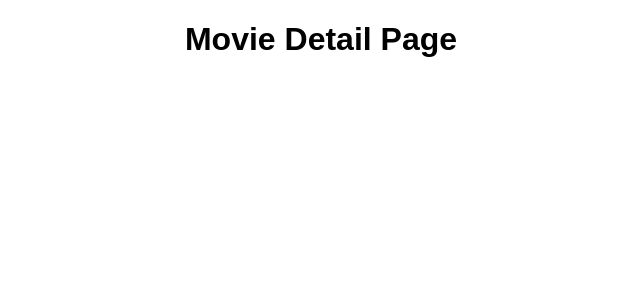
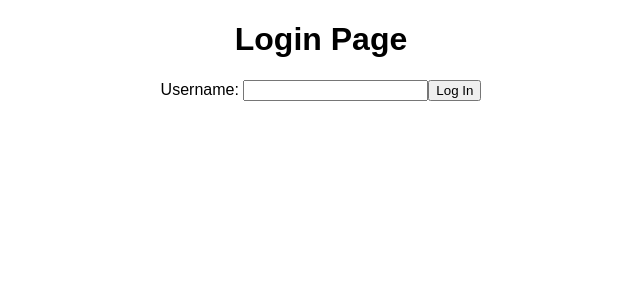
Before and after one commit to wnfaulkner/2023-11-07-mern-react-movies, a React (Create React App) app: page /movies/1 in a window 1280 px wide. Shown: the top 300 px of the page, without its empty margins (319-959 px from the left). Built offline with nearby package versions, Linux system fonts and the light colour scheme.

Commit message:
completes part 1 of lab

```diff
--- /dev/null
+++ b/src/components/NavBar.jsx
@@ -0,0 +1,11 @@
+import { useState } from "react";
+
+export default function NavBar(user) {
+  return (
+    <nav>
+      <p>{user.username}</p>
+      <a href="/">All Movies</a>
+      <a href="/actors">Actors</a>
+    </nav>
+  );
+}
--- /dev/null
+++ b/src/pages/ActorsListPage/ActorsListPage.jsx
@@ -0,0 +1,7 @@
+import { useState } from 'react'
+
+export default function ActorsListPage () {
+  return(
+    <h1>Actors List Page</h1>
+  )
+}
--- a/src/pages/App/App.jsx
+++ b/src/pages/App/App.jsx
@@ -1,23 +1,29 @@
 import "./App.css";
-import { useState } from 'react';
-import { Routes, Route } from 'react-router-dom';
+import { useState } from "react";
+import { Routes, Route } from "react-router-dom";
 
-import LoginPage from '../LoginPage/LoginPage.jsx'
-import MoviesListPage from '../MoviesListPage/MoviesListPage.jsx'
-import MovieDetailPage from '../MovieDetailPage/MovieDetailPage.jsx'
+import LoginPage from "../LoginPage/LoginPage.jsx";
+import NavBar from "../../components/NavBar.jsx";
+import MoviesListPage from "../MoviesListPage/MoviesListPage.jsx";
+import MovieDetailPage from "../MovieDetailPage/MovieDetailPage.jsx";
+import ActorsListPage from "../ActorsListPage/ActorsListPage.jsx";
 
 export default function App() {
-  const [user, setUser] = useState(true)
+  const [user, setUser] = useState({ userLoggedIn: null, username: null });
   return (
     <main className="App">
-      { user ?
-        <Routes>
-          <Route path="/movies" element={<MoviesListPage />} />
-          <Route path="/movies/:movie_id" element={<MovieDetailPage />} />
-        </Routes>
-        :
-        <LoginPage />
-      }
+      {user.userLoggedIn ? (
+        <>
+          <NavBar user={user} />
+          <Routes>
+            <Route path="/" element={<MoviesListPage />} />
+            <Route path="/movies/:movieName" element={<MovieDetailPage />} />
+            <Route path="/actors" element={<ActorsListPage />} />
+          </Routes>
+        </>
+      ) : (
+        <LoginPage user={user} />
+      )}
     </main>
-  )
+  );
 }
--- a/src/pages/LoginPage/LoginPage.jsx
+++ b/src/pages/LoginPage/LoginPage.jsx
@@ -1,7 +1,33 @@
-import { useState } from 'react'
+import { useState } from "react";
 
-export default function LoginPage () {
-  return(
-    <h1>Login Page</h1>
-  )
+export default function LoginPage() {
+  const [loginFormData, setLoginFormData] = useState({
+    userName: "",
+  });
+
+  function handleLogin(evt) {
+    evt.preventDefault();
+    setUser({ userName: userName, userLoggedIn: true });
+  }
+
+  return (
+    <div>
+      <h1>Login Page</h1>
+      <form onSubmit={handleLogin}>
+        <label>Username: </label>
+        <input
+          name="userName"
+          type="text"
+          value={loginFormData.userName}
+          onChange={(evt) =>
+            setLoginFormData({
+              ...loginFormData,
+              [evt.target.name]: evt.target.value,
+            })
+          }
+        />
+        <button type="submit">Log In</button>
+      </form>
+    </div>
+  );
 }
--- a/src/pages/MoviesListPage/MoviesListPage.jsx
+++ b/src/pages/MoviesListPage/MoviesListPage.jsx
@@ -0,0 +1,7 @@
+import { useState } from 'react'
+
+export default function MoviesListPage () {
+  return(
+    <h1>Movies List Page</h1>
+  )
+}
```
Also changed, not shown: src/pages/ActorListPage/ActorListPage.jsx (deleted, +0 -7 lines).
